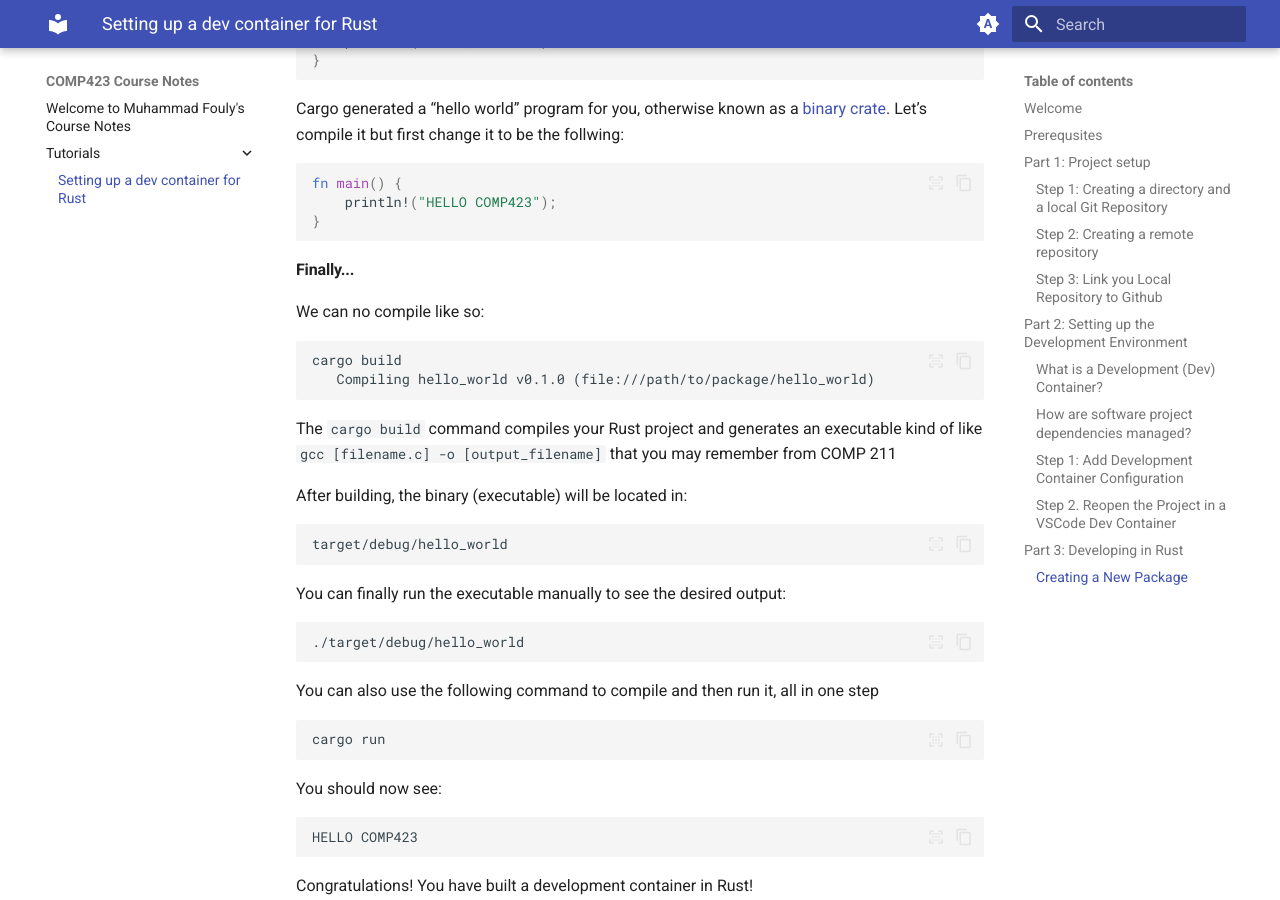
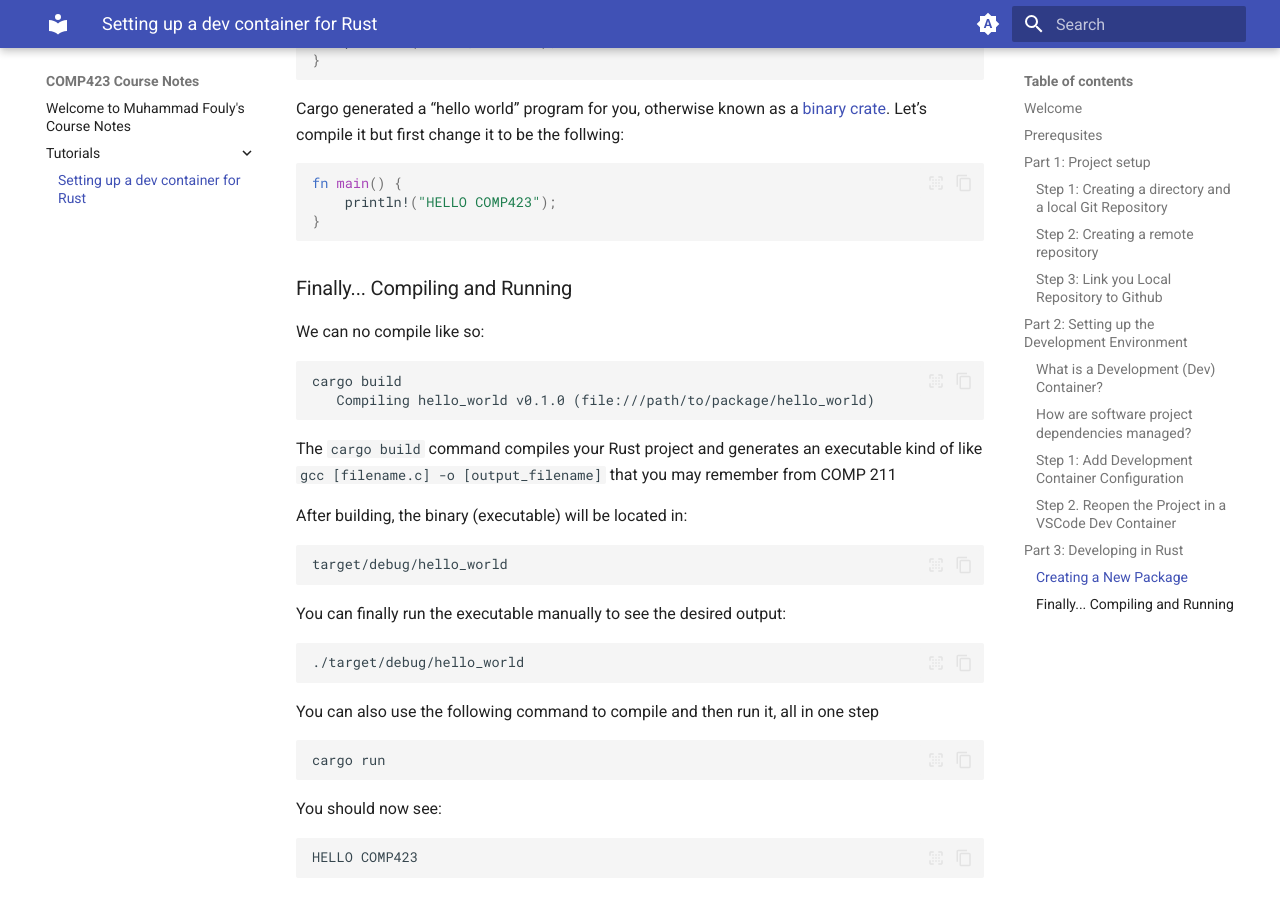
Before and after one commit to MuhammadDF/comp423-course-notes, an MkDocs documentation site: the page built from docs/tutorials/rust-setup.md, in a window 1280 px wide and 900 px high, scrolled down 5565 px. Built offline with MkDocs 1.6.1 and Material for MkDocs 9.7.7, drawn with Linux system fonts in a browser that asks for light colours.

Commit message:
added slight tweaks to text

````diff
--- a/docs/tutorials/rust-setup.md
+++ b/docs/tutorials/rust-setup.md
@@ -175,7 +175,7 @@ fn main() {
     println!("HELLO COMP423");
 }
 ```
-#### Finally...
+### Finally... Compiling and Running
 
 We can no compile like so:
 
````
